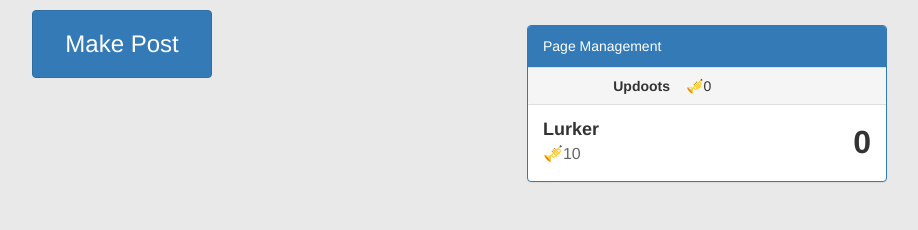
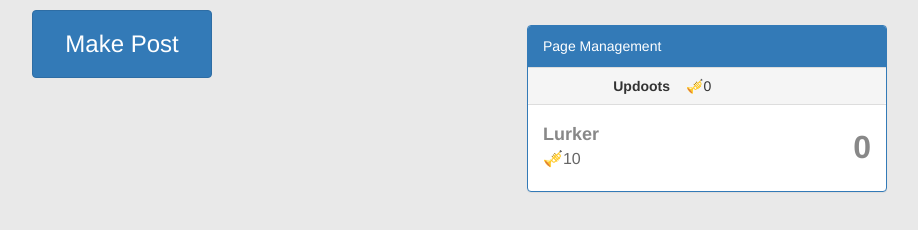
Before and after one commit to RoryStokes/UpDooter, a plain HTML site: page index.html in a window 1280 px wide. Shown: the whole page, without its empty margins (323-1241 px from the left). Drawn offline with nearby package versions, Linux system fonts and the light colour scheme.

Commit message:
Buy some lurkers mate

```diff
--- a/management.html
+++ b/management.html
@@ -8,8 +8,8 @@
             <td>🎺{{updoots}}</td>
         </tr>
     </table>
-    <div class="panel-body">
-        <div class="row" ng-repeat="item in shop.items">
+    <div ng-repeat="item in shop.items" class="panel-body shop-item" ng-class="{'disabled':!shop.canAfford(item)}">
+        <a class="row" href="" ng-class="{'disabled':!shop.canAfford(item)}" ng-click="shop.buy(item)">
             <div class="col-xs-9 item-info">
                 <h1>{{item.name}}</h1>
                 <h2>🎺{{shop.getCost(item)}}</h2>
@@ -17,6 +17,6 @@
             <div class="col-xs-3 item-count">
                 {{item.count}}
             </div>
-        </div>
+        </a>
     </div>
 </div>
--- a/scripts/game.js
+++ b/scripts/game.js
@@ -19,8 +19,22 @@ app.controller('game', function($scope, localStorageService) {
   var lurkers = {name:'Lurker',baseCost:10,count:0};
   $scope.shop.items.push(lurkers);
 
-  $scope.shop.getCost = function(item){
+  var getCost = function(item){
     return Math.floor(item.baseCost*Math.pow(1.1,item.count));
+  };
+
+  var canAfford = function(item){
+    return getCost(item) <= $scope.updoots;
+  };
+
+  $scope.shop.getCost = getCost;
+  $scope.shop.canAfford = canAfford;
+
+  $scope.shop.buy = function(item){
+    if(canAfford(item)){
+      $scope.updoots -= getCost(item);
+      item.count ++;
+    }
   };
 
   $scope.doot = function(post){
--- a/style/main.css
+++ b/style/main.css
@@ -56,6 +56,13 @@ body {
     border-left: 1px solid #ddd;
 }
 
+.shop-item {
+    padding: 0;
+    margin: 0;
+}
+.shop-item:hover {
+    background-color: #d9edf7;
+}
 
 .item-info > h1{
     font-size: large;
@@ -73,3 +80,11 @@ body {
     text-align: right;
     font-weight: bold;
 }
+
+a.disabled {
+    color: #888888;
+    background-color: #f5f5f5;
+}
+.shop-item.disabled:hover {
+     background: none;
+ }
```
